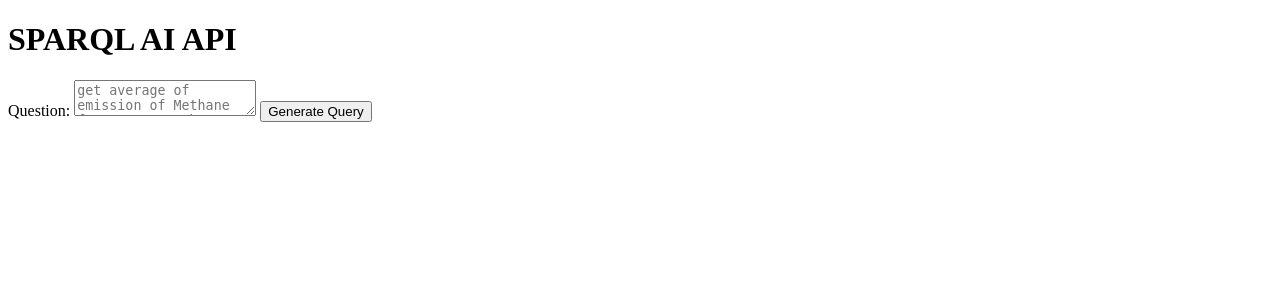
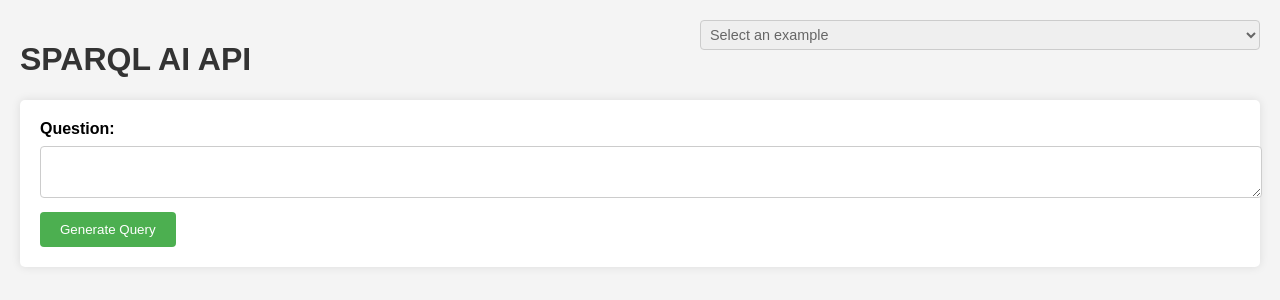
Before and after one commit to zazukoians/llm-playground, a FastAPI app: page /ui in a window 1280 px wide. Shown: the top 300 px of the page. Run offline with FastAPI, Linux system fonts and the light colour scheme.

Commit message:
a bit of style

```diff
--- a/app/main.py
+++ b/app/main.py
@@ -132,4 +132,4 @@ async def handle_form_query(request: Request, question: str = Form(...)):
     logger.info(f"Form query request: question={question}")
     cube = await _select_cube(question)
     query = await _generate_query(question, cube)
-    return templates.TemplateResponse("index.html", {"request": request, "result": query})
+    return templates.TemplateResponse("index.html", {"request": request, "cube": cube.strip('<>'), "question": question, "query": query })
--- a/app/templates/index.html
+++ b/app/templates/index.html
@@ -5,17 +5,112 @@
     <meta charset="UTF-8">
     <meta name="viewport" content="width=device-width, initial-scale=1.0">
     <title>SPARQL AI API</title>
+    <style>
+        body {
+            font-family: Arial, sans-serif;
+            margin: 0;
+            padding: 20px;
+            background-color: #f4f4f4;
+        }
+        h1 {
+            color: #333;
+        }
+        form {
+            background: #fff;
+            padding: 20px;
+            border-radius: 5px;
+            box-shadow: 0 0 10px rgba(0, 0, 0, 0.1);
+        }
+        label {
+            display: block;
+            margin-bottom: 8px;
+            font-weight: bold;
+        }
+        textarea, input[type="text"] {
+            width: 100%;
+            padding: 10px;
+            margin-bottom: 10px;
+            border: 1px solid #ccc;
+            border-radius: 4px;
+        }
+        button {
+            background-color: #4CAF50;
+            color: white;
+            padding: 10px 20px;
+            border: none;
+            border-radius: 4px;
+            cursor: pointer;
+        }
+        button:hover {
+            background-color: #45a049;
+        }
+        pre {
+            background: #fff;
+            padding: 10px;
+            border-radius: 5px;
+            box-shadow: 0 0 10px rgba(0, 0, 0, 0.1);
+        }
+        .spinner {
+            display: none;
+            border: 4px solid #f3f3f3;
+            border-top: 4px solid #3498db;
+            border-radius: 50%;
+            width: 40px;
+            height: 40px;
+            animation: spin 2s linear infinite;
+            margin: 20px auto;
+        }
+        @keyframes spin {
+            0% { transform: rotate(0deg); }
+            100% { transform: rotate(360deg); }
+        }
+        #examples {
+            padding: 5px;
+            margin-bottom: 10px;
+            border: 1px solid #ccc;
+            border-radius: 4px;
+            position: absolute;
+            top: 20px;
+            right: 20px;
+            font-size: 0.9em;
+            color: #666;
+        }
+    </style>
 </head>
 <body>
     <h1>SPARQL AI API</h1>
-    <form action="/ui" method="post">
+    <select id="examples">
+        <option value="">Select an example</option>
+        <option value="get average of emission of Methane for transport between years 2007 and 2005">Get average of emission of Methane for transport between years 2007 and 2005</option>
+        <option value="sum of emission of CO2 for industry between year 2009 and 2011">Sum of emission of CO2 for industry between year 2009 and 2011</option>
+        <option value="What percentage of emission was from N2O and CH4 compared to total emission?">What percentage of emission was from N2O and CH4 compared to total emission?</option>
+    </select>
+    <form id="queryForm" action="/ui" method="post">
         <label for="question">Question:</label>
-        <textarea required type="text" id="question" name="question" placeholder="get average of emission of Methane for transport between years 2007 and 2005"></textarea>
+        <textarea required id="question" name="question">{{ question }}</textarea>
         <button type="submit">Generate Query</button>
     </form>
-    {% if result %}
+    <div class="spinner" id="spinner"></div>
+
+    {% if error %}
+    <h2>Error:</h2>
+    <pre>{{ error }}</pre>
+    {% endif %}
+
+    {% if query %}
     <h2>Generated Query:</h2>
-    <pre>{{ result }}</pre>
+    Cube: <a href="{{ cube }}">{{ cube }}</a>
+    <pre>{{ query }}</pre>
     {% endif %}
+
+    <script>
+        document.getElementById('examples').addEventListener('change', function() {
+            const selectedExample = this.value;
+            document.getElementById('question').value = selectedExample;
+        });
+        document.getElementById('queryForm').addEventListener('submit', function() {
+            document.getElementById('spinner').style.display = 'block';
+        });
+    </script>
 </body>
 </html>
```
